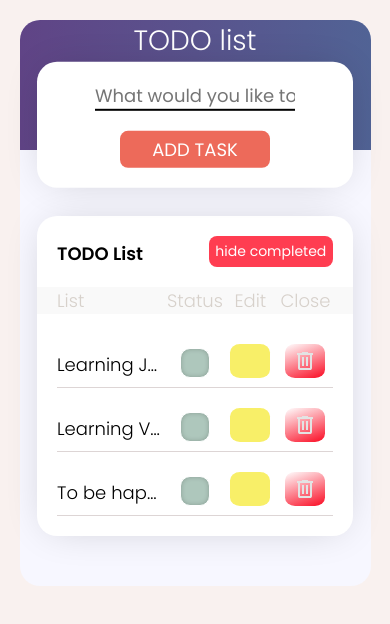
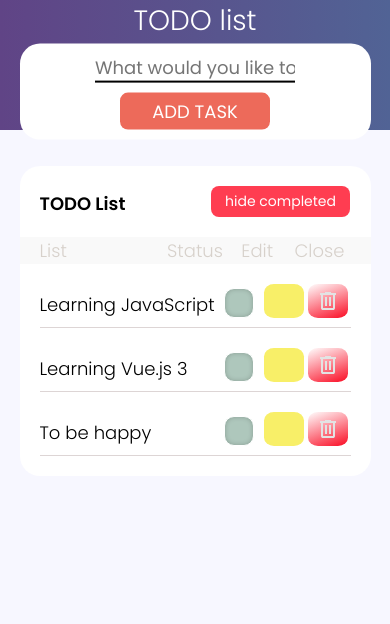
Before and after one commit to Ann-Fox/tapigo-test, a Vue app: page / in a window 390 px wide. Shown: the top 624 px of the page. Built offline with nearby package versions, Linux system fonts and the light colour scheme.

Commit message:
fix: убран скролл у всего окна, доработаны стили по высоте экрана

```diff
--- a/src/App.vue
+++ b/src/App.vue
@@ -94,22 +94,16 @@ function removeTask(todo) {
 
 <style scoped>
 main {
+  height: 100%;
   background-color: #f7f7ff;
-  width: 100%;
-  max-width: 800px;
-  margin: 0 auto;
-  padding-bottom: 50px;
-  border-radius: 20px;
 }
 
 .header {
+  height: 150px;
   text-align: center;
   font-size: 36px;
   color: #fff;
   font-weight: 300;
-
-  height: 200px;
-  border-radius: 20px 20px 0 0;
   background: -webkit-linear-gradient(90deg, #604486, #59538d, #516395);
   /* Chrome 10-25, Safari 5.1-6 */
   background: linear-gradient(90deg, #604486, #59538d, #516395);
@@ -119,26 +113,21 @@ main {
 .form {
   background-color: #fff;
   display: flex;
-  flex-direction: column;
+  justify-content: space-between;
   align-items: center;
-  padding: 30px 0;
+  padding: 30px;
   border-radius: 20px;
   gap: 20px;
 
   width: 90%;
   margin-inline: auto;
-  /* inset-inline: 0; */
   inset-block-start: 40%;
   transform: translateY(-70%);
-
-  -webkit-box-shadow: 0px 1px 42px -11px rgba(0, 0, 0, 0.2);
-  -moz-box-shadow: 0px 1px 42px -11px rgba(0, 0, 0, 0.2);
-  box-shadow: 0px 1px 42px -11px rgba(0, 0, 0, 0.2);
 }
 
 .form__input {
   width: 100%;
-  max-width: 400px;
+  max-width: 600px;
   border: 0;
   border-bottom: 2px solid #000;
   outline: 0;
@@ -159,17 +148,11 @@ main {
   display: flex;
   flex-direction: column;
   gap: 30px;
-
   width: 90%;
   margin: -60px auto 0 auto;
-
   padding: 30px 0;
   background-color: #ffffff;
   border-radius: 20px;
-
-  -webkit-box-shadow: 0px 1px 42px -11px rgba(0, 0, 0, 0.2);
-  -moz-box-shadow: 0px 1px 42px -11px rgba(0, 0, 0, 0.2);
-  box-shadow: 0px 1px 42px -11px rgba(0, 0, 0, 0.2);
 }
 
 .list__header {
@@ -185,7 +168,7 @@ h3 {
 
 .list__title {
   display: grid;
-  grid-template-columns: 3fr 1fr 1fr 1fr;
+  grid-template-columns: 2fr 0.5fr 0.5fr 0.5fr;
   margin-bottom: 20px;
   background-color: #f9f9f9;
   color: #d7d1cb;
@@ -193,14 +176,44 @@ h3 {
   font-weight: 300;
 }
 
+.list__title>p:not(:first-child) {
+  text-align: center;
+}
+
 ul {
   padding: 0 30px;
-  max-height: 500px;
+  max-height: calc(100vh - 400px);
   overflow-y: auto;
-
   display: flex;
   flex-direction: column;
-  gap: 20px;
+  gap: 10px;
+}
+
+@media (max-width: 768px) {
+  .form {
+    padding: 20px;
+    transform: translateY(-125%);
+  }
+
+  .list {
+    gap: 20px;
+    padding: 20px 0;
+  }
+
+  .list__header {
+    padding: 0 20px;
+  }
+
+  .list__title {
+    margin-bottom: 10px;
+    padding: 0 20px;
+  }
+
+  ul {
+    padding: 0 20px;
+    max-height: calc(100vh - 325px);
+    gap: 10px;
+  }
 }
 
 @media (max-width: 567px) {
@@ -211,7 +224,10 @@ ul {
   }
 
   .form {
-    padding: 20px 0;
+    padding: 10px 0;
+    flex-direction: column;
+    transform: translateY(-90%);
+    gap: 10px;
   }
 
   .form__input {
@@ -237,22 +253,8 @@ ul {
     max-width: 200px;
   }
 
-  .list {
-    padding: 20px 0;
-    gap: 20px;
-  }
-
-  .list__header {
-    padding: 0 20px;
-  }
-
-  .list__title {
-    padding: 0 20px;
-  }
-
   ul {
-    gap: 10px;
-    padding: 0 20px;
+    max-height: calc(100vh - 310px);
   }
 }
 </style>
--- a/src/assets/base.css
+++ b/src/assets/base.css
@@ -7,16 +7,16 @@
 }
 
 #app {
-  width: 100%;
-  padding: 5%;
+  height: 100%;
 }
+body {
+  height: 100vh;
 
-body {
   font-family: "Poppins", sans-serif;
   font-weight: 400;
   font-style: normal;
   font-size: 20px;
-  background-color: #f9f1ef;
+overflow-y: hidden;
 }
 
 @media (max-width: 567px) {
--- a/src/components/TaskComponent.vue
+++ b/src/components/TaskComponent.vue
@@ -78,7 +78,7 @@ function notEditTaskText() {
     position: relative;
     padding: 10px 0;
     display: grid;
-    grid-template-columns: 2fr 1fr 1fr 1fr;
+    grid-template-columns: 2fr 0.5fr 0.5fr 0.5fr;
     grid-template-areas:
         "label input edit close";
     align-items: end;
```
